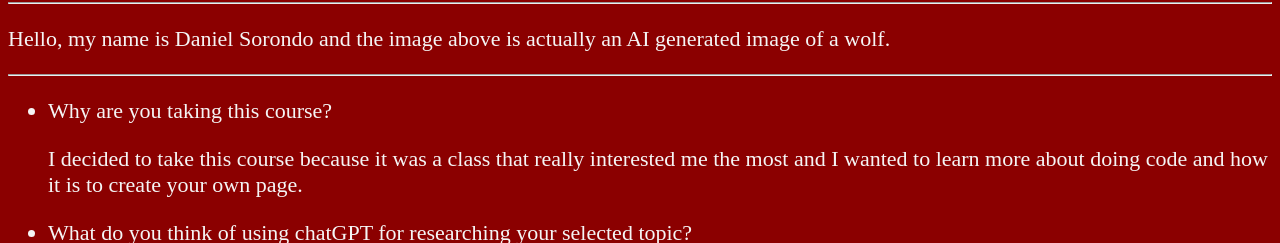
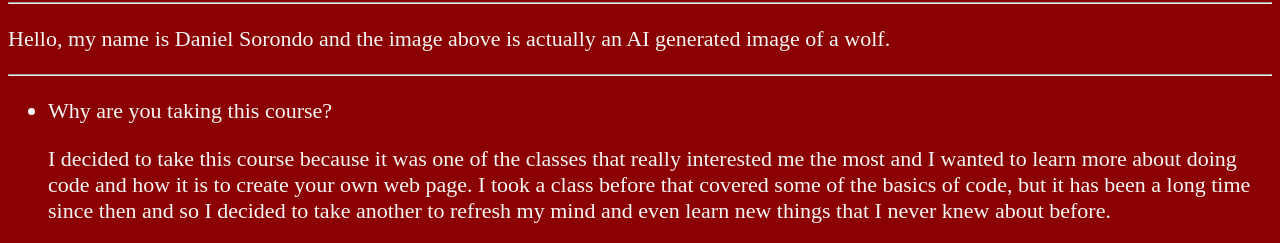
Before and after one commit to CIT85/daniels-pub, a plain HTML site: page w3/about.html in a window 1280 px wide. Shown: the part 706-949 px from the top of the page. Drawn offline with Linux system fonts and the light colour scheme.

Commit message:
about.html complete

```diff
--- a/w3/about.html
+++ b/w3/about.html
@@ -36,7 +36,7 @@
 
         <ul>
             <li>Why are you taking this course?
-                <p>I decided to take this course because it was a class that really interested me the most and I wanted to learn more about doing code and how it is to create your own page.</p>
+                <p>I decided to take this course because it was one of the classes that really interested me the most and I wanted to learn more about doing code and how it is to create your own web page. I took a class before that covered some of the basics of code, but it has been a long time since then and so I decided to take another to refresh my mind and even learn new things that I never knew about before.</p>
             </li>
             <li>What do you think of using chatGPT for researching your selected topic?
                 <p>In my opinion, I actually found using chatGPT really helpful and a time saver in researching more about the topics I chose. </p>
```
